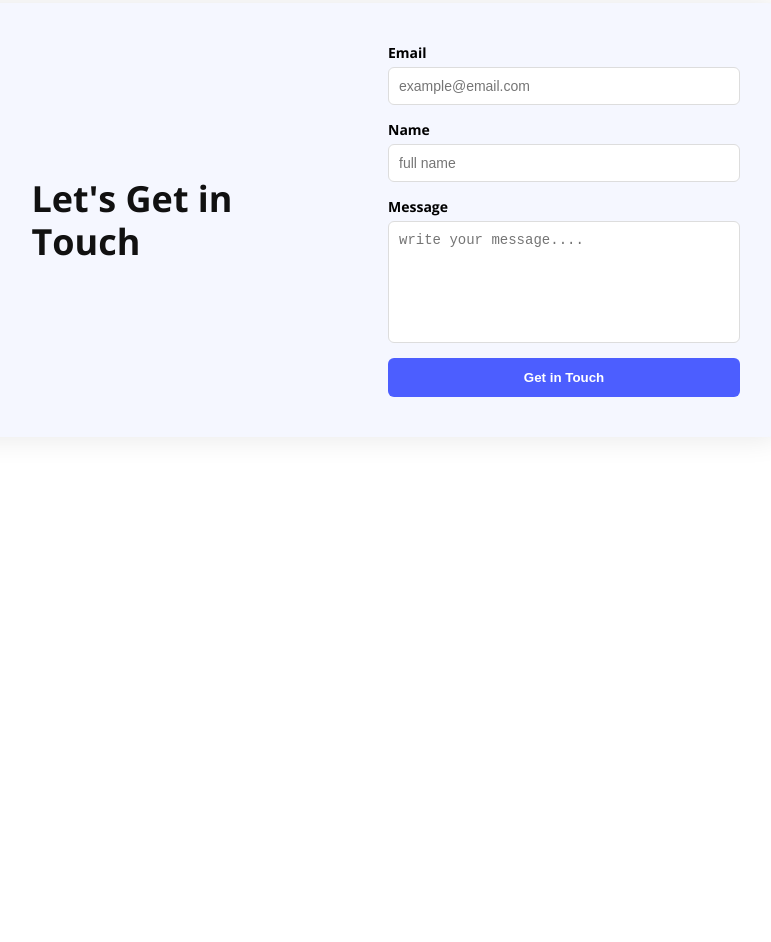
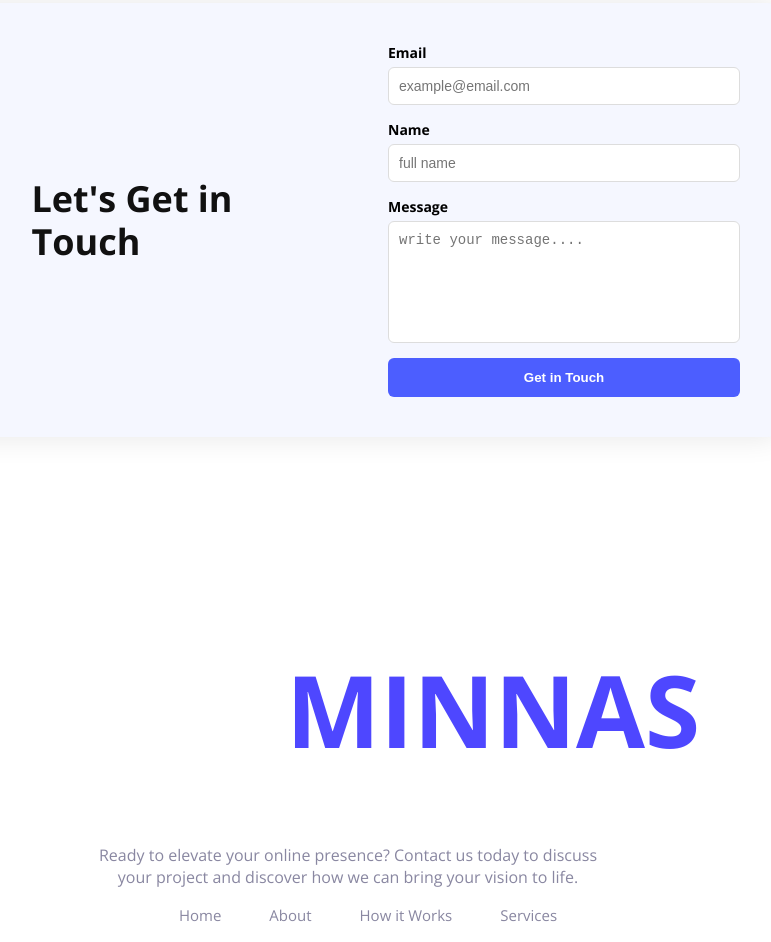
Before and after one commit to mizan39/My-First-Assignment, a plain HTML site: page index.html in a window 1280 px wide. Shown: the part 1951-2893 px from the top of the page, without its empty margins (292-1063 px from the left). Before the commit the page ends 2488 px from the top, so only its background shows below. Drawn offline with nearby package versions, Linux system fonts and the light colour scheme.

```diff
--- a/index.html
+++ b/index.html
@@ -124,8 +124,18 @@
 
     </main>
 
-    <footer>
+<footer>
+      <h1 class="footer-title inter-normal">MINNAS</h1>
+       <p class="footer-description">Ready to elevate your online presence? Contact us today to discuss <br> your project and discover how we can bring your vision to life.</p>
 
+       <section class="footer-menu">
+        <ul class="footer-links">
+          <li><a class="dark-2" href="">Home</a></li>
+          <li><a class="dark-2" href="">About</a></li>
+          <li><a class="dark-2" href="">How it Works</a></li>
+          <li><a class="dark-2" href="">Services</a></li>
+        </ul>
+       </section>
     </footer>
 </body>
 </html>
--- a/styles/TTU.css
+++ b/styles/TTU.css
@@ -215,3 +215,33 @@
   cursor: pointer;
 
 }
+footer{
+  margin-top: 14px;
+}
+
+.footer-title{
+  font-size: 100px;
+  color:#4E47FF ;
+  text-align: center;
+  padding: 104px 570px 0px 570px;
+}
+.footer-description{
+  text-align: center;
+  color: #8987A1;
+ justify-content: center;
+}
+.footer-menu ul li {
+  list-style: none;
+  text-decoration: none;
+}
+.footer-menu li a {
+  text-decoration: none;
+}
+.dark-2{
+  color: #8987A1;
+}
+.footer-links{
+  display: flex;
+  gap: 48px;
+  justify-content: center;
+}
```
